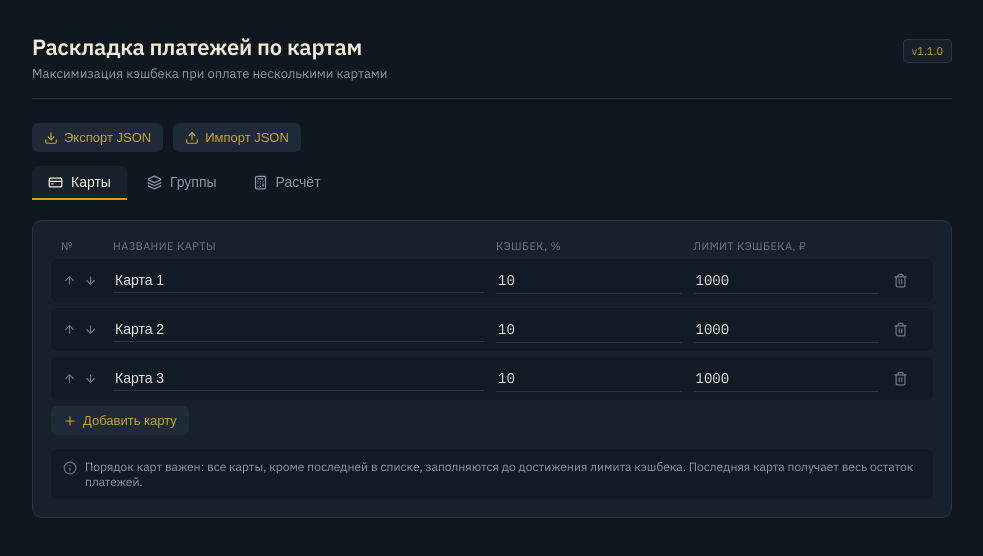
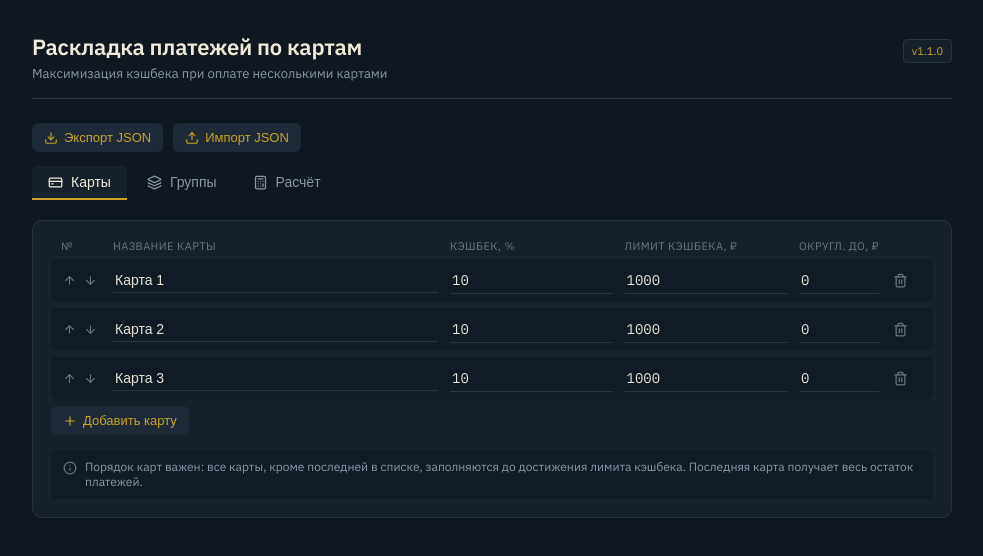
Before and after one commit to alezhu/cashback-optimizer, a React (Vite) app: page / in a window 1280 px wide. Shown: the top 556 px of the page, without its empty margins (148-1131 px from the left). Built offline with nearby package versions, Linux system fonts and the light colour scheme.

Commit message:
feat(calc): add roundTo step rounding and increaseEntered calculation

```diff
--- a/src/components/cards/CardRow.tsx
+++ b/src/components/cards/CardRow.tsx
@@ -1,5 +1,5 @@
 // Одна строка карты в списке: название, ставка кэшбека, лимит кэшбека,
-// кнопки перемещения по списку и удаления.
+// округление кэшбека, кнопки перемещения по списку и удаления.
 import { ArrowUp, ArrowDown, Trash2 } from 'lucide-react';
 import type { Card, FormNumber } from '../../types';
 
@@ -42,6 +42,14 @@ export default function CardRow({ card, index, onUpdate, onRemove, onMove }: Car
         value={card.limit}
         onChange={(e) => onUpdate(card.id, { limit: parseFormNumber(e.target.value) })}
       />
+      <input
+        type="number"
+        min={0}
+        className="input mono"
+        value={card.roundTo}
+        placeholder="0"
+        onChange={(e) => onUpdate(card.id, { roundTo: parseFormNumber(e.target.value) })}
+      />
       <button className="btn-icon" onClick={() => onRemove(card.id)}>
         <Trash2 size={15} />
       </button>
--- a/src/components/cards/CardsTab.tsx
+++ b/src/components/cards/CardsTab.tsx
@@ -20,6 +20,7 @@ export default function CardsTab({ cards, updateCard, addCard, removeCard, moveC
         <div className="field-label">Название карты</div>
         <div className="field-label">Кэшбек, %</div>
         <div className="field-label">Лимит кэшбека, ₽</div>
+        <div className="field-label">Округл. до, ₽</div>
         <div></div>
       </div>
 
--- a/src/data/seed.ts
+++ b/src/data/seed.ts
@@ -7,9 +7,9 @@ import type { Card, Group, Payment } from '../types';
 // Три карты с кэшбеком 10% и лимитом 1000 ₽ — как в исходном примере.
 export function seedCards(): Card[] {
   return [
-    { id: nextId(), name: 'Карта 1', rate: 10, limit: 1000 },
-    { id: nextId(), name: 'Карта 2', rate: 10, limit: 1000 },
-    { id: nextId(), name: 'Карта 3', rate: 10, limit: 1000 },
+    { id: nextId(), name: 'Карта 1', rate: 10, limit: 1000, roundTo: 0 },
+    { id: nextId(), name: 'Карта 2', rate: 10, limit: 1000, roundTo: 0 },
+    { id: nextId(), name: 'Карта 3', rate: 10, limit: 1000, roundTo: 0 },
   ];
 }
 
--- a/src/services/normalize.ts
+++ b/src/services/normalize.ts
@@ -16,7 +16,14 @@ function toNumberOrNull(v: FormNumber): number | null {
 }
 
 export function cleanCard(card: Card): CleanCard {
-  return { id: card.id, name: card.name, rate: toNumber(card.rate), limit: toNumber(card.limit) };
+  return {
+    id: card.id,
+    name: card.name,
+    rate: toNumber(card.rate),
+    limit: toNumber(card.limit),
+    // Старые сохранённые данные без поля roundTo дадут 0 (поведение не меняется).
+    roundTo: toNumber(card.roundTo),
+  };
 }
 
 export function cleanPayment(p: Payment): CleanPayment {
--- a/src/styles.css
+++ b/src/styles.css
@@ -134,7 +134,7 @@ body {
 /* Cards tab */
 .card-row {
   display: grid;
-  grid-template-columns: 40px 2fr 1fr 1fr 32px;
+  grid-template-columns: 40px 2fr 1fr 1fr 80px 32px;
   gap: 12px;
   align-items: center;
   background: var(--panel-2);
@@ -144,7 +144,7 @@ body {
 }
 .card-row-header {
   display: grid;
-  grid-template-columns: 40px 2fr 1fr 1fr 32px;
+  grid-template-columns: 40px 2fr 1fr 1fr 80px 32px;
   gap: 12px;
   padding: 0 10px;
   margin-bottom: 6px;
```
Also changed, not shown: src/types.ts (+8 -0 lines).
